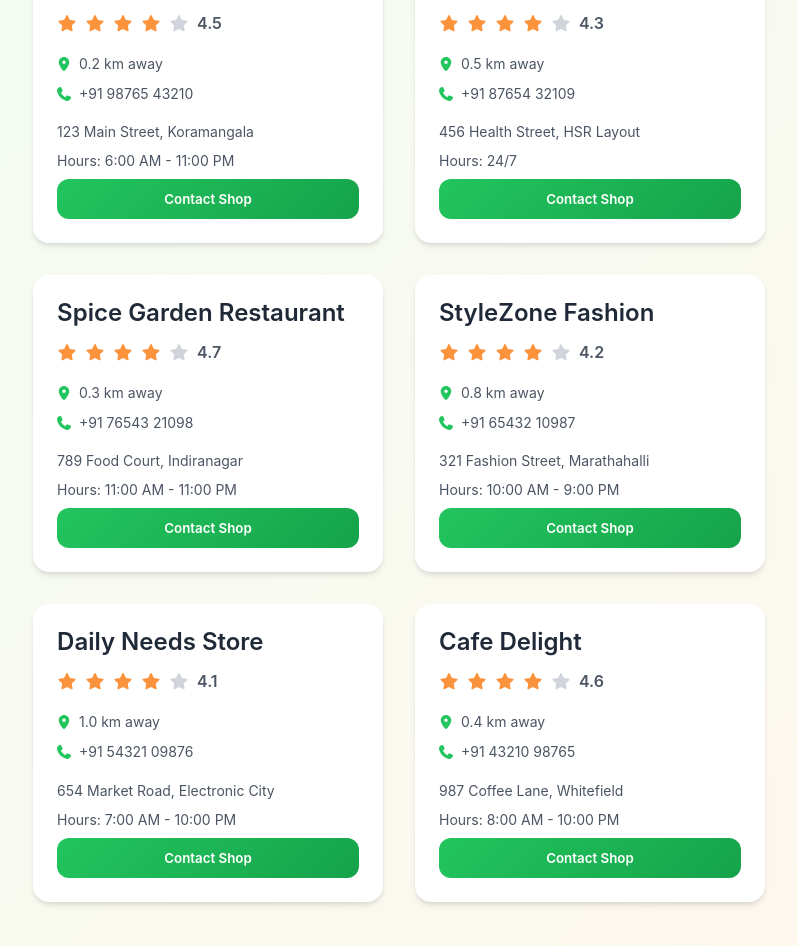
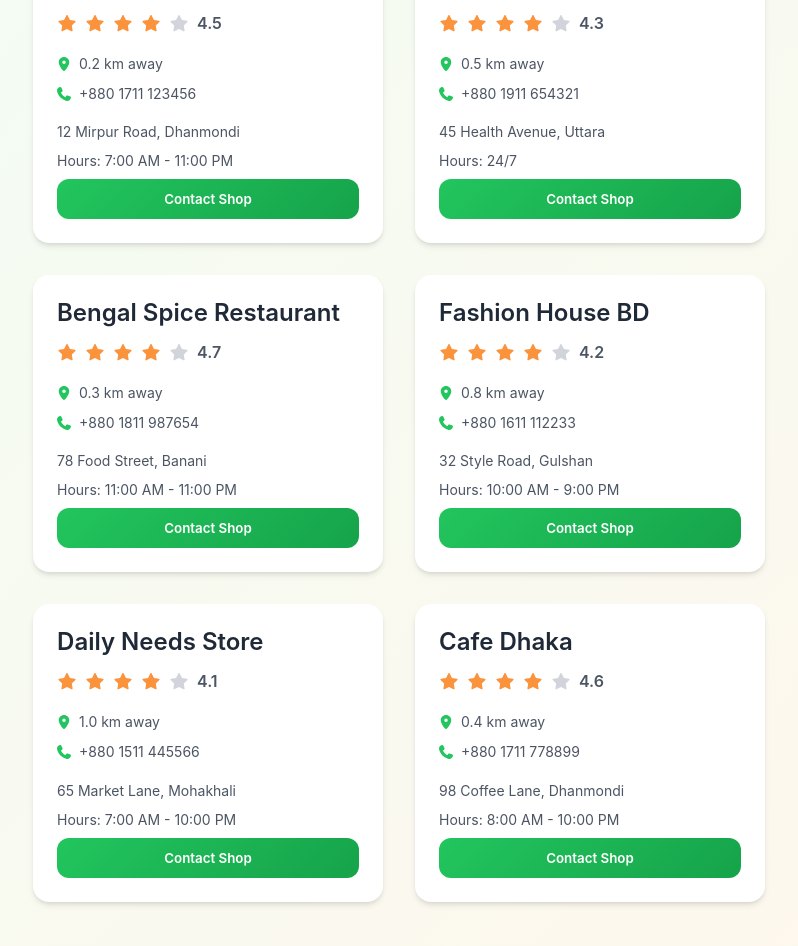
Before and after one commit to md-sazid9089/bachelor_solution_version2, a React (Vite) app in the folder frontend/: page / in a window 1280 px wide. Shown: the part 2142-3088 px from the top of the page, without its empty margins (241-1039 px from the left). Built offline with nearby package versions, Linux system fonts and the light colour scheme; no server answers.

Commit message:
update shop details in ShopsSection with new names, contacts, addresses, and hours

```diff
--- a/frontend/src/components/sections/ShopsSection.jsx
+++ b/frontend/src/components/sections/ShopsSection.jsx
@@ -21,47 +21,43 @@ const ShopsSection = ({ id }) => {
     const mockShops = [
       {
         id: 1,
-        name: "Fresh Mart Grocery",
+        name: "Dhaka Grocery Center",
         category: "grocery",
         distance: "0.2 km",
         rating: 4.5,
-        contact: "+91 98765 43210",
-        address: "123 Main Street, Koramangala",
-        hours: "6:00 AM - 11:00 PM",
-        image: "https://images.pexels.com/photos/264636/pexels-photo-264636.jpeg"
+        contact: "+880 1711 123456",
+        address: "12 Mirpur Road, Dhanmondi",
+        hours: "7:00 AM - 11:00 PM"
       },
       {
         id: 2,
-        name: "MedPlus Pharmacy",
+        name: "Arogya Pharmacy",
         category: "pharmacy",
         distance: "0.5 km",
         rating: 4.3,
-        contact: "+91 87654 32109",
-        address: "456 Health Street, HSR Layout",
-        hours: "24/7",
-        image: "https://images.pexels.com/photos/305568/pexels-photo-305568.jpeg"
+        contact: "+880 1911 654321",
+        address: "45 Health Avenue, Uttara",
+        hours: "24/7"
       },
       {
         id: 3,
-        name: "Spice Garden Restaurant",
+        name: "Bengal Spice Restaurant",
         category: "restaurant",
         distance: "0.3 km",
         rating: 4.7,
-        contact: "+91 76543 21098",
-        address: "789 Food Court, Indiranagar",
-        hours: "11:00 AM - 11:00 PM",
-        image: "https://images.pexels.com/photos/262978/pexels-photo-262978.jpeg"
+        contact: "+880 1811 987654",
+        address: "78 Food Street, Banani",
+        hours: "11:00 AM - 11:00 PM"
       },
       {
         id: 4,
-        name: "StyleZone Fashion",
+        name: "Fashion House BD",
         category: "clothing",
         distance: "0.8 km",
         rating: 4.2,
-        contact: "+91 65432 10987",
-        address: "321 Fashion Street, Marathahalli",
-        hours: "10:00 AM - 9:00 PM",
-        image: "https://images.pexels.com/photos/135620/pexels-photo-135620.jpeg"
+        contact: "+880 1611 112233",
+        address: "32 Style Road, Gulshan",
+        hours: "10:00 AM - 9:00 PM"
       },
       {
         id: 5,
@@ -69,21 +65,19 @@ const ShopsSection = ({ id }) => {
         category: "grocery",
         distance: "1.0 km",
         rating: 4.1,
-        contact: "+91 54321 09876",
-        address: "654 Market Road, Electronic City",
-        hours: "7:00 AM - 10:00 PM",
-        image: "https://images.pexels.com/photos/264636/pexels-photo-264636.jpeg"
+        contact: "+880 1511 445566",
+        address: "65 Market Lane, Mohakhali",
+        hours: "7:00 AM - 10:00 PM"
       },
       {
         id: 6,
-        name: "Cafe Delight",
+        name: "Cafe Dhaka",
         category: "restaurant",
         distance: "0.4 km",
         rating: 4.6,
-        contact: "+91 43210 98765",
-        address: "987 Coffee Lane, Whitefield",
-        hours: "8:00 AM - 10:00 PM",
-        image: "https://images.pexels.com/photos/302896/pexels-photo-302896.jpeg"
+        contact: "+880 1711 778899",
+        address: "98 Coffee Lane, Dhanmondi",
+        hours: "8:00 AM - 10:00 PM"
       }
     ];
     setShops(mockShops);
```
